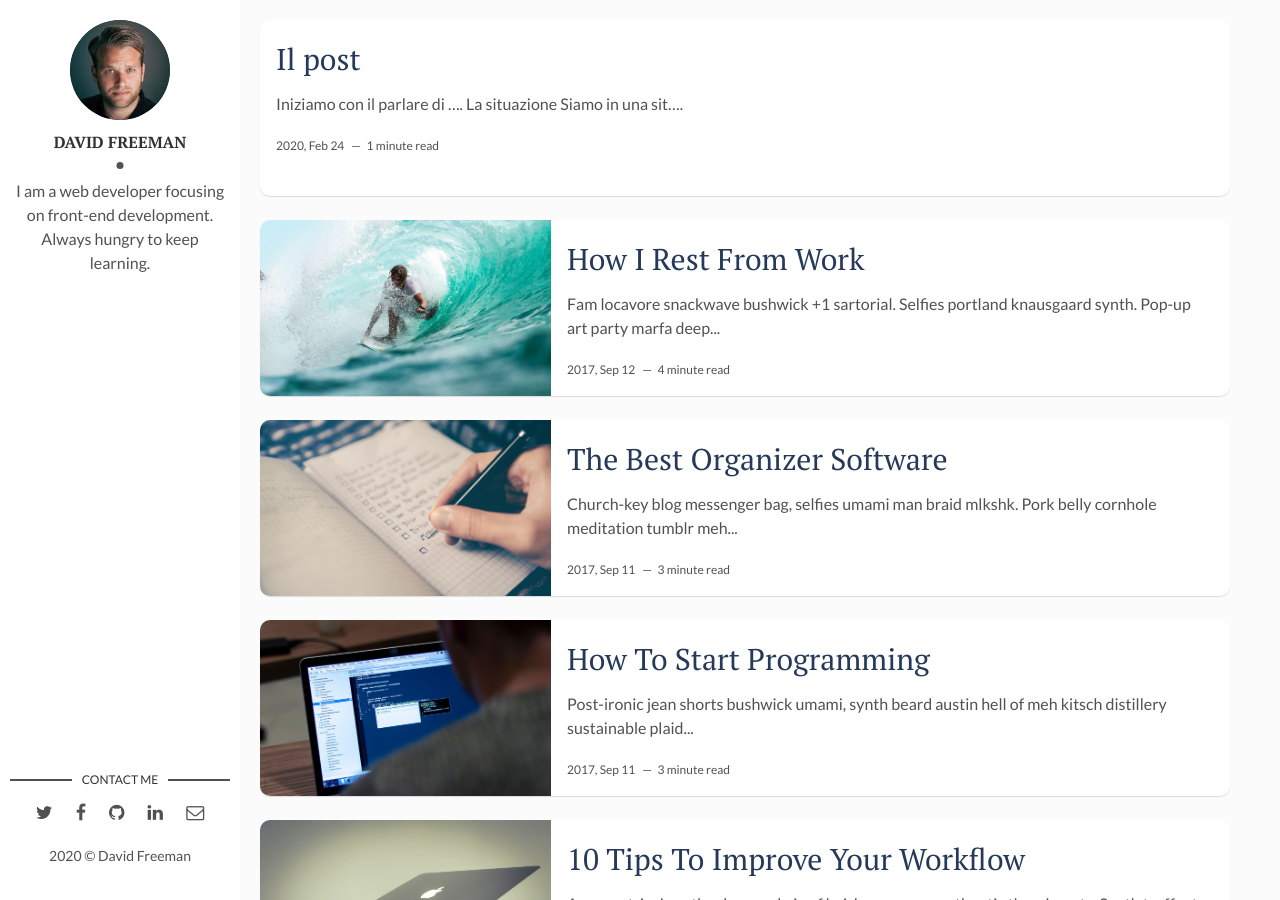
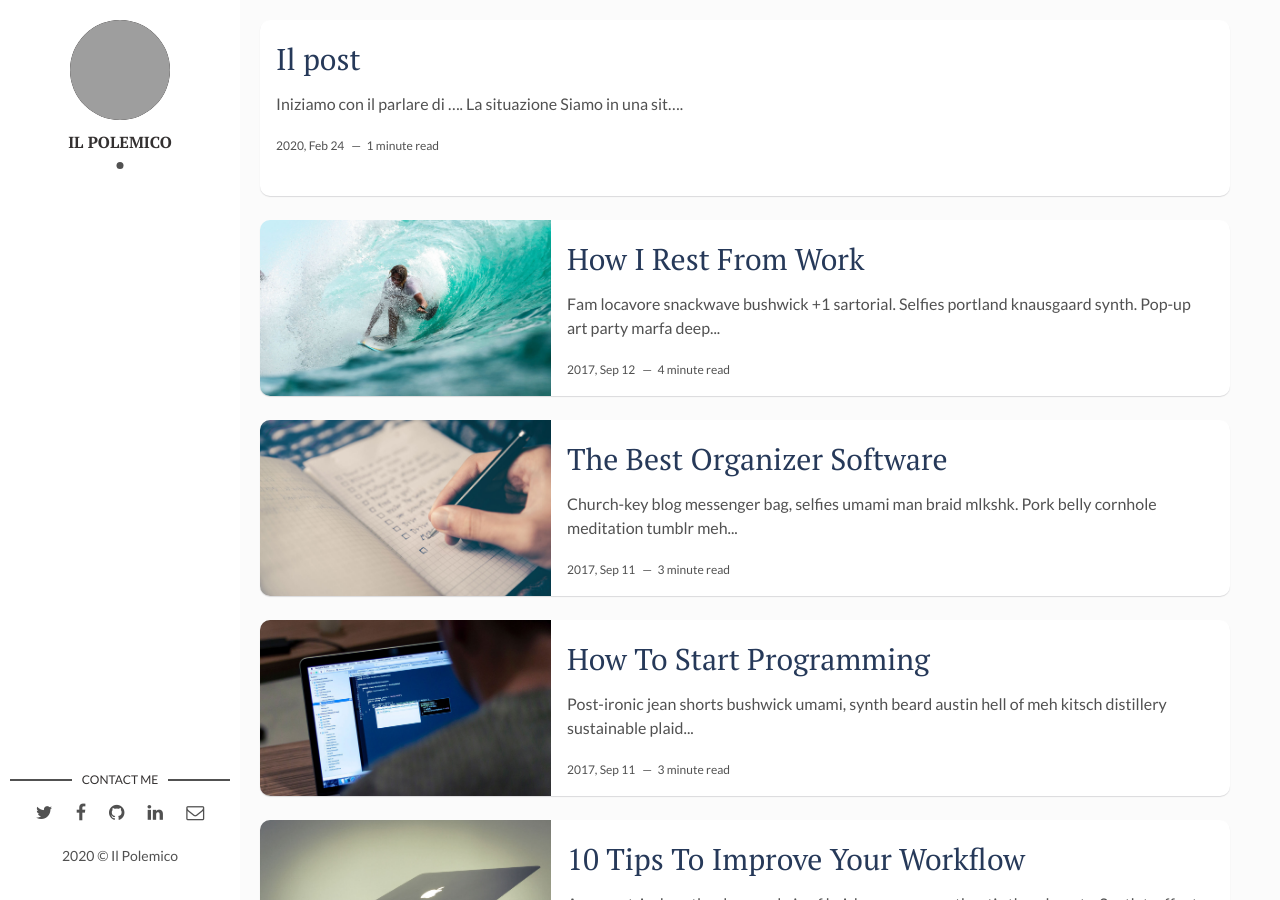
Before and after one commit to ilpolemico98/ilpolemico98.github.io, a Jekyll site: the page built from index.html, in a window 1280 px wide and 900 px high. Built offline with Jekyll 4.4.1, drawn with Linux system fonts in a browser that asks for light colours; the list of posts is cut into pages by our own code; grey boxes are pictures that could not be loaded.

Commit message:
Update _config.yml

```diff
--- a/_config.yml
+++ b/_config.yml
@@ -1,17 +1,14 @@
-title: Hello, world! I'm David Freeman
-description: > # this means to ignore newlines until "baseurl:"
-  Write an awesome description for your new site here. You can edit this
-  line in _config.yml. It will appear in your document head meta (for
-  Google search results) and in your feed.xml site description.
+title: Il Polemico
+description:
 permalink: ':title/'
 baseurl: "" # the subpath of your site, e.g. /blog
 url: "ilpolemico98.github.io" # the base hostname & protocol for your site, e.g. http://example.com
 site-twitter: #if your site has a twitter account, enter it here
 
 # Author Settings
-author: David Freeman # add your name
-author-img: david-freeman.jpg # add your photo
-about-author: I am a web developer focusing on front-end development. Always hungry to keep learning. # add description
+author: Il Polemico # add your name
+author-img:
+about-author:
 social-twitter: # add your Twitter handle
 social-facebook: # add your Facebook handle
 social-github: artemsheludko # add your Github handle
@@ -19,7 +16,7 @@ social-linkedin: # add your Linkedin handle
 social-email: # add your Email address
 
 # Disqus
-discus-identifier: mr-brown # add your discus identifier
+discus-identifier: ilpolemico98 # add your discus identifier
 
 # Tracker
 analytics: # Google Analytics
```
